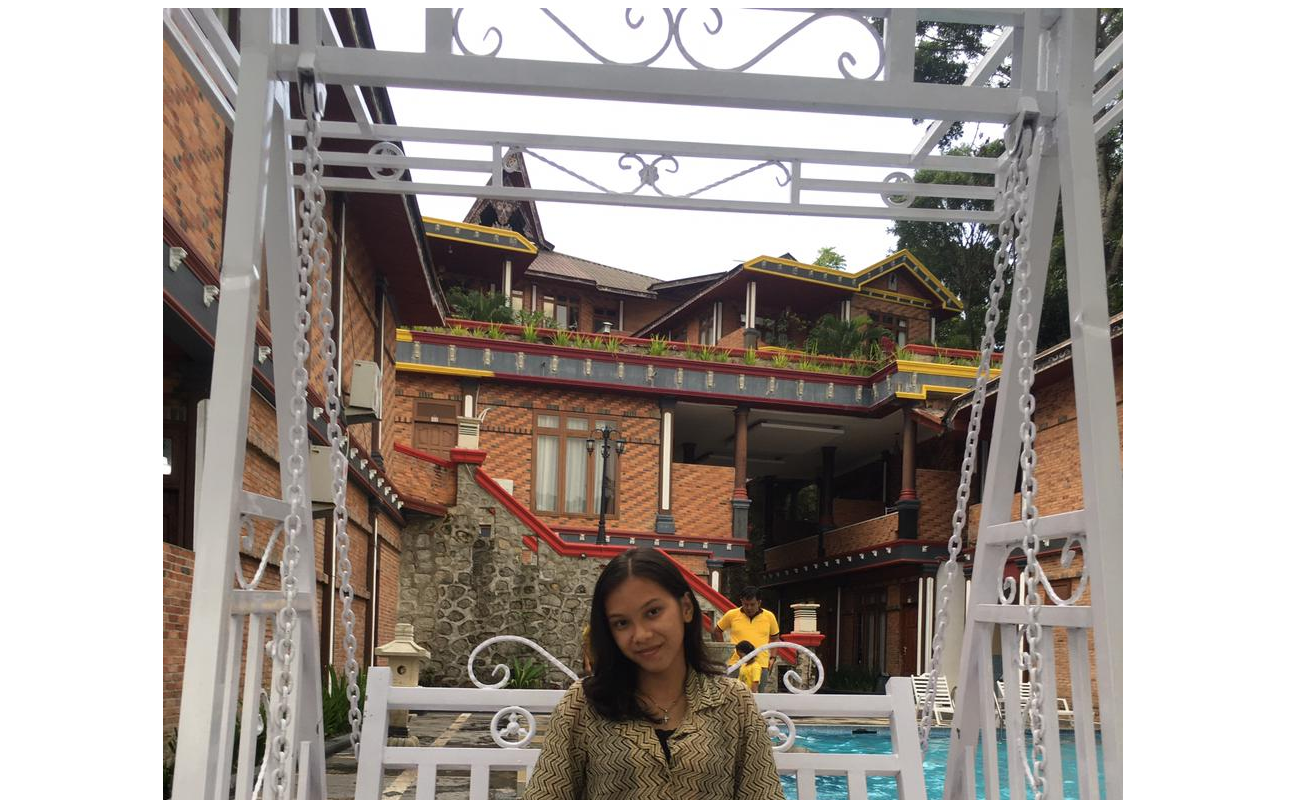
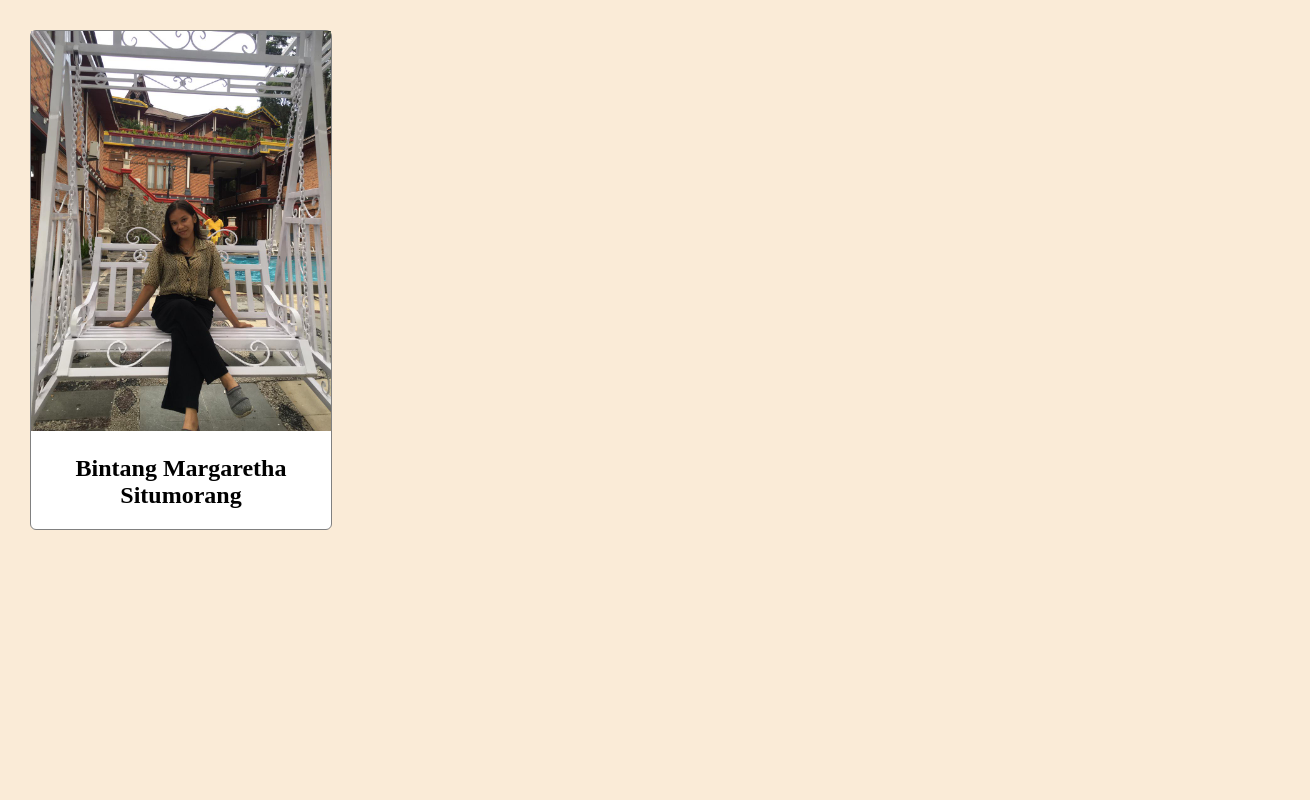
Before and after one commit to bintangmargarethasitumorang/yyyy, a plain HTML site: page index.html in a window 1280 px wide. Shown: the top 800 px of the page, 1310 px wide, since content can reach past the window. Drawn offline with Linux system fonts and the light colour scheme.

Commit message:
added initial style.css to style the profile

```diff
--- a/index.html
+++ b/index.html
@@ -1,9 +1,10 @@
 <!DOCTYPE html>
 <html>
     <head>
+        <link rel="stylesheet" href="style.css">
     </head>
     <body>
-        <div> id="profile-container">
+        <div id="profile-container">
             <img id="profile-image" src="images\WhatsApp Image 2021-09-09 at 21.17.44.jpeg" alt="profile image" />
             <h2 id="profile-name">Bintang Margaretha Situmorang</h2>
         </div>
--- /dev/null
+++ b/style.css
@@ -0,0 +1,21 @@
+body {
+    width: 100%;
+    margin: 30px;
+    background-color: antiquewhite;
+ }
+
+ #profile-container{
+    max-width: 300px;
+    background-color: white;
+    border: 1px solid gray;
+    border-radius: 6px;
+ }
+
+ #profile-image{
+    width: 100%;
+    height: auto;
+ }
+
+ #profile-name{
+    text-align: center;
+ }
```
